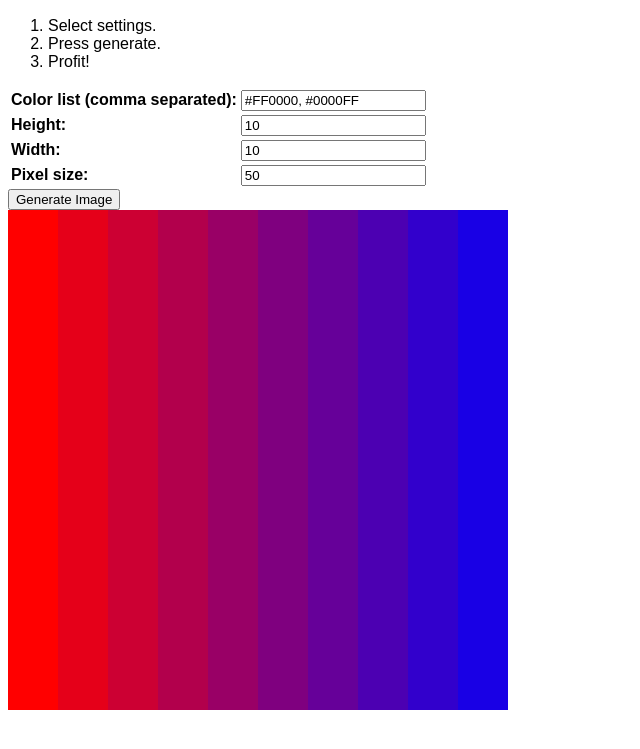
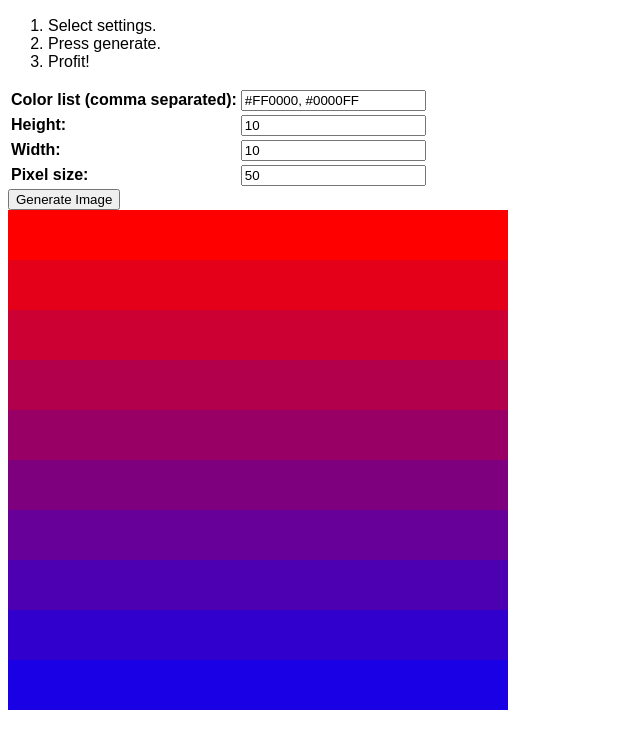
Before and after one commit to iotitan/MegaPixels, a plain HTML site: page index.html in a window 1280 px wide. Both pictures are taken after a click on the button "Generate Image". Shown: the part 51-800 px from the top of the page, without its empty margins (0-640 px from the left). Drawn offline with Linux system fonts and the light colour scheme.

Commit message:
Fix width, height, and stripe orientation.

```diff
--- a/index.html
+++ b/index.html
@@ -72,9 +72,9 @@
             }
 
             function renderImage(imageData, pixelSize) {
-                for (var col = 0; col < imageData.length; col++) {
-                    for (var row = 0; row < imageData[col].length; row++) {
-                        mOutCtx.fillStyle = colorToHex(imageData[col][row]);
+                for (var row = 0; row < imageData.length; row++) {
+                    for (var col = 0; col < imageData[row].length; col++) {
+                        mOutCtx.fillStyle = colorToHex(imageData[row][col]);
                         mOutCtx.fillRect(col * pixelSize, row * pixelSize, pixelSize, pixelSize);
                     }
                 }
```
